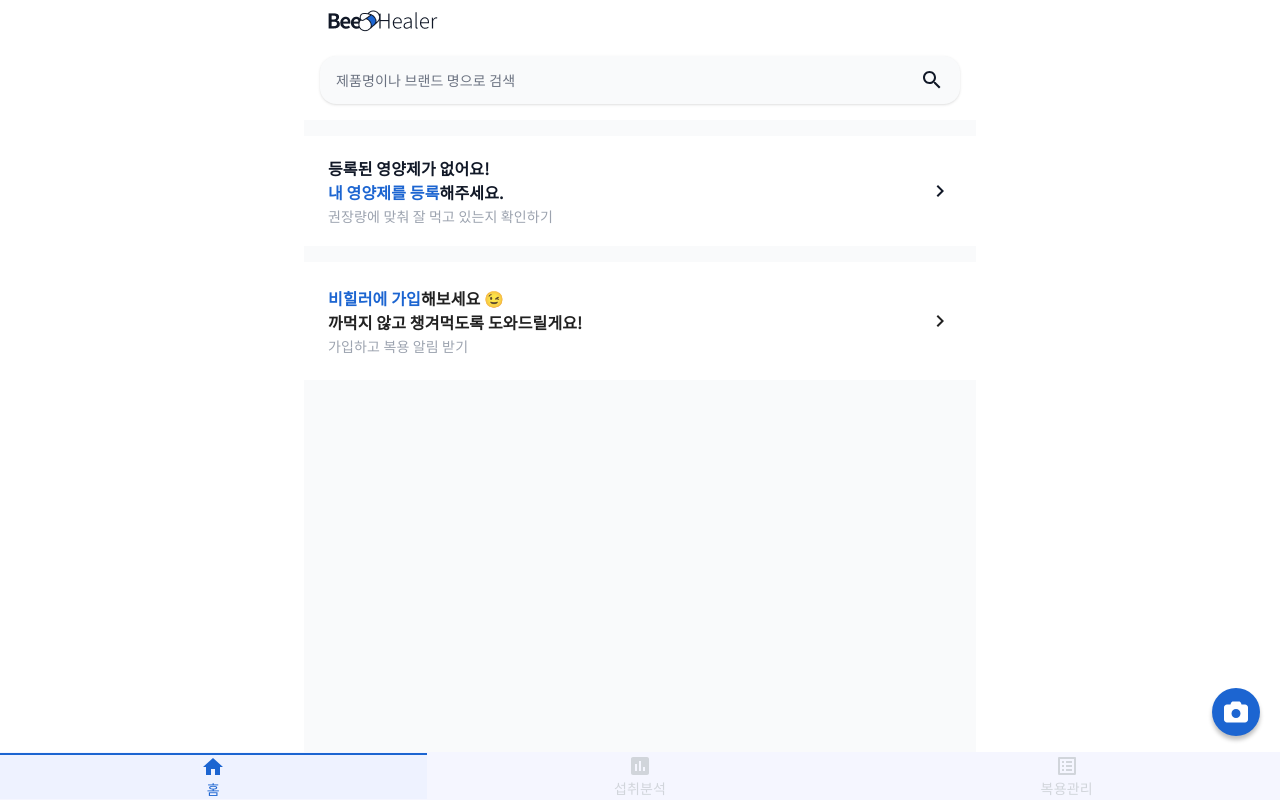
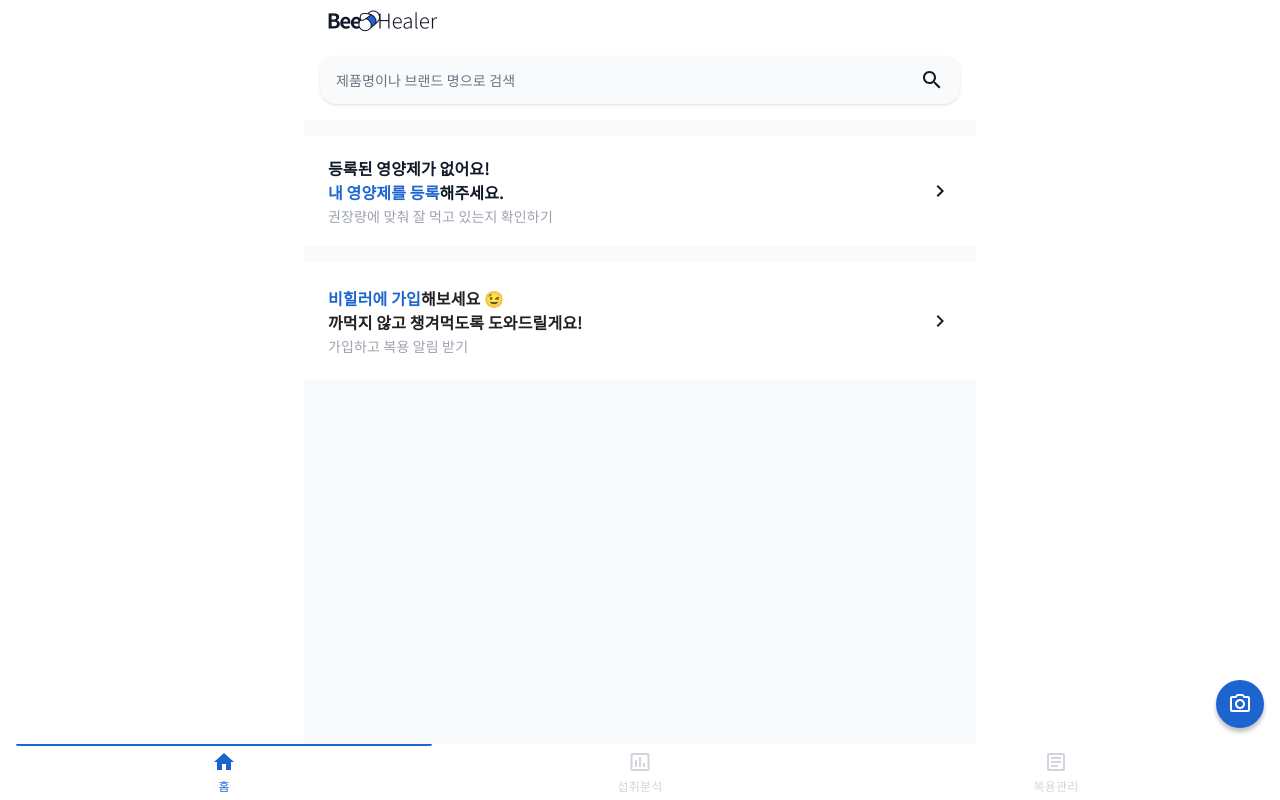
Before and after one commit to swm13-alchemy/alchemy_front_web, a Next.js app: page / in a window 1280 px wide. Built offline with nearby package versions, Linux system fonts and the light colour scheme.

Commit message:
[add][PILLUP-687] NavBar 수정

```diff
--- a/components/layout/BottomNavBar.tsx
+++ b/components/layout/BottomNavBar.tsx
@@ -2,82 +2,145 @@ import Link from 'next/link'
 import { NextRouter, useRouter } from 'next/router'
 import Home from '@mui/icons-material/Home'
 import GraphicEq from '@mui/icons-material/GraphicEq'
-import { useEffect, useState } from 'react'
+import React, { useEffect, useState } from 'react'
 import ListAlt from '@mui/icons-material/ListAlt'
 import PersonOutline from '@mui/icons-material/PersonOutline'
 import { useUserInformationStore } from '../../stores/store'
 import useUserId from '../../hooks/useUserId'
 import InsertChart from '@mui/icons-material/InsertChart'
 import InsertChartOutlined from '@mui/icons-material/InsertChartOutlined'
+import { BOTTOM_NAV_BAR_PADDING_TAILWINDCSS_VALUE } from '../../utils/constant/systemConstants'
+import Article from '@mui/icons-material/Article'
+import AccountBox from '@mui/icons-material/AccountBox'
+import ArticleOutlined from '@mui/icons-material/ArticleOutlined'
+import HomeOutlined from '@mui/icons-material/HomeOutlined'
+import AccountBoxOutlined from '@mui/icons-material/AccountBoxOutlined'
+import Person from '@mui/icons-material/Person'
 
 // const menuList = [
 //   { id: '1', name: 'HOME', icon: Home, path: '/' },
 //   { id: '2', name: 'Balance', icon: faChartBar, path: '/balance' },
 //   // { id: '3', name: '복용관리', icon: faCalendarCheck, path: '/intake-management' },
 // ]
+const iconSize = 'w-6 h-6'
+type MenuType = {
+  id: number
+  name: string
+  paths: string[]
+  activeIcon: JSX.Element
+  inActiveIcon: JSX.Element
+}
+const menuList: MenuType[] = [
+  {
+    id: 1,
+    name: '홈',
+    paths: ['/', '/search', '/pill-details', '/pillLense'],
+    activeIcon: <Home className={iconSize} />,
+    inActiveIcon: <HomeOutlined className={iconSize} />
+  },
+  {
+    id: 2,
+    name: '섭취분석',
+    paths: ['/balance'],
+    activeIcon: <InsertChart className={iconSize} />,
+    inActiveIcon: <InsertChartOutlined className={iconSize} />
+  },
+  {
+    id: 3,
+    name: '복용관리',
+    paths: ['/intake'],
+    activeIcon: <Article className={iconSize} />,
+    inActiveIcon: <ArticleOutlined className={iconSize} />
+  },
+  {
+    id: 4,
+    name: '마이페이지',
+    paths: ['/mypage', '/editMyPillList'],
+    activeIcon: <Person className={iconSize} />,
+    inActiveIcon: <PersonOutline className={iconSize} />
+  },
+]
 
 function BottomNavBar() {
   const router = useRouter()
   const userId = useUserId()
+  const [activeMenuId, setActiveMenuId] = useState<number>(1)
+
+  useEffect(() => {
+    menuList.forEach((menuInfo) => {
+      for (const path of menuInfo.paths) {
+        if (path === '/' && router.pathname !== '/') continue
+        if (router.pathname.includes(path)) {
+          setActiveMenuId(menuInfo.id)
+          break
+        }
+      }
+    })
+  }, [])
 
   return (
-    <nav className='h-12 flex items-center fixed bottom-0 left-0 right-0 bg-surface z-50'>
-      <Menu router={router} id={1} name='홈' paths={['/', '/search', '/pill-details']}>
-        <Home className='text-2xl' />
-      </Menu>
-      <Menu router={router} id={2} name='섭취분석' paths={['/balance']}>
-        {/*<GraphicEq className='text-2xl'/>*/}
-        <InsertChart className='text-2xl'/>
-        {/*<InsertChartOutlined className='text-2xl'/>*/}
-      </Menu>
-      <Menu router={router} id={3} name='복용관리' paths={['/intake']}>
-        <ListAlt className='text-2xl'/>
-      </Menu>
-      {userId &&
-        <Menu router={router} id={4} name='마이페이지' paths={['/mypage']}>
-          <PersonOutline className='text-2xl' />
-        </Menu>
-      }
+    <nav className={`bg-white rounded-t-lg px-4 py-1.5 drop-shadow-lg flex fixed bottom-0 left-0 right-0 z-50`}>
+      {menuList.map((menuInfo) => {
+        const isActive = menuInfo.id === activeMenuId
+        return (
+          (menuInfo.name !== '마이페이지' || userId) &&  // 마이페이지는 로그인 했을 때만 보임
+            <Menu
+              key={menuInfo.id}
+              id={menuInfo.id}
+              name={menuInfo.name}
+              paths={menuInfo.paths}
+              isActive={isActive}
+            >
+              {isActive ? menuInfo.activeIcon : menuInfo.inActiveIcon}
+            </Menu>
+        )
+      })}
+      {/*<Menu router={router} id={1} name='홈' paths={['/', '/search', '/pill-details', '/pillLense']}>*/}
+      {/*  <HomeOutlined className={iconSize} />*/}
+      {/*</Menu>*/}
+      {/*<Menu router={router} id={2} name='섭취분석' paths={['/balance']}>*/}
+      {/*  <InsertChartOutlined className={iconSize} />*/}
+      {/*</Menu>*/}
+      {/*<Menu router={router} id={3} name='복용관리' paths={['/intake']}>*/}
+      {/*  <ArticleOutlined className={iconSize} />*/}
+      {/*</Menu>*/}
+      {/*{userId &&*/}
+      {/*  <Menu router={router} id={4} name='마이페이지' paths={['/mypage', '/editMyPillList']}>*/}
+      {/*    <PersonOutline className={iconSize} />*/}
+      {/*  </Menu>*/}
+      {/*}*/}
     </nav>
   )
 }
 
 interface MenuProps {
-  children: any
-  router: NextRouter
+  children: React.ReactNode
   id: number
   name: string
   paths: string[]
+  isActive: boolean
 }
-function Menu({ children, router, id, name, paths }: MenuProps) {
+function Menu({ children, id, name, paths, isActive }: MenuProps) {
   // TODO: 추후 useMatch 쓰는 걸 고려해볼 예정
   // startsWith라는 함수도 있더라
-  const [isActive, setIsActive] = useState<boolean>(false)
-
-  useEffect(() => {
-    for (const path of paths) {
-      if (path === '/' && router.pathname !== '/') continue
-      if (router.pathname.includes(path)) {
-        setIsActive(true)
-        break
-      }
-    }
-  }, [])
 
   return (
     <Link key={id} href={paths[0]}>
-      <a className='grow w-full'>
+      <a className='grow w-full relative'>
+        {isActive &&
+          <div className='absolute left-0 right-0 -top-1.5 h-0.5 rounded-b-full bg-primary'></div>
+        }
         <div
           className={
-            'flex flex-col items-center justify-between' +
+            'w-full flex flex-col items-center space-y-1' +
             (isActive
-              ? ' text-primary bg-indigo-50 border-t-2 border-t-primary'
-              : ' text-gray-300 bg-surface border-none')
+              ? ' text-primary'
+              : ' text-gray-300')
           }
         >
           {children}
           {/*<p className={'text-sm' + (isActive ? ' text-primary' : ' hidden')}>{name}</p>*/}
-          <p className={'text-sm' + (isActive ? ' text-primary' : ' text-gray-300')}>{name}</p>
+          <p className={'text-xs' + (isActive ? ' text-primary' : ' text-gray-300')}>{name}</p>
         </div>
       </a>
     </Link>
--- a/components/layout/PillLenseFNB.tsx
+++ b/components/layout/PillLenseFNB.tsx
@@ -1,12 +1,13 @@
-import { FontAwesomeIcon } from '@fortawesome/react-fontawesome'
-import { faCamera } from '@fortawesome/free-solid-svg-icons'
 import Link from 'next/link'
+import CameraAltOutlined from '@mui/icons-material/CameraAltOutlined'
 
 const PillLenseFNB = () => {
   return (
-    <div className='fixed right-5 bottom-16 w-12 h-12 bg-[#1C65D1] z-60 rounded-full shadow-[0px_4px_4px_rgba(0,0,0,0.25)] cursor-pointer flex items-center justify-center'>
+    <div className='fixed right-4 bottom-[4.5rem] w-12 h-12 bg-primary z-60 rounded-full shadow-[0px_4px_4px_rgba(0,0,0,0.25)] cursor-pointer flex items-center justify-center'>
       <Link href='/pillLense'>
-        <FontAwesomeIcon className=' text-2xl text-white' icon={faCamera} />
+        <a className='flex items-center justify-center'>
+          <CameraAltOutlined className='text-2xl text-white' />
+        </a>
       </Link>
     </div>
   )
--- a/pages/mypage/index.tsx
+++ b/pages/mypage/index.tsx
@@ -49,7 +49,7 @@ const MyPage = () => {
 
   // 로그인이 안되어 있는 경우 redirect
   useEffect(() => {
-    if (userId && oauthId) {
+    if (!userId && !oauthId) {
       router.push('/')
     }
   }, [userId, oauthId])
--- a/pages/register/index.tsx
+++ b/pages/register/index.tsx
@@ -1,10 +1,10 @@
 import { ClientSafeProvider, getProviders, LiteralUnion, signIn } from 'next-auth/react'
 import { BuiltInProviderType } from 'next-auth/providers'
-import { useRouter } from 'next/router'
 import { useUserInformationStore } from '../../stores/store'
 import Image from 'next/image'
 import googleLogo from '../../public/asset/loginBtn/googleLogo.png'
 import kakaoLogo from '../../public/asset/loginBtn/kakaoLogo.png'
+import { useEffect } from 'react'
 
 interface Props {
   providers: Record<LiteralUnion<BuiltInProviderType, string>, ClientSafeProvider> | null
@@ -14,10 +14,11 @@ const RegisterPage = ({ providers }: Props) => {
   const { userId, oauthId } = useUserInformationStore()
 
   // 이미 로그인을 한 사람의 경우 Redirect
-  if (userId || oauthId) {
-    const router = useRouter()
-    router.push('/')
-  }
+  useEffect(() => {
+    if (userId && oauthId) {
+      window.location.replace('/')
+    }
+  }, [userId, oauthId])
 
   return (
     <div className='bg-gray-50 h-screen px-8 py-28 text-gray-900'>
--- a/utils/constant/systemConstants.ts
+++ b/utils/constant/systemConstants.ts
@@ -1 +1 @@
-export const BOTTOM_NAV_BAR_PADDING_TAILWINDCSS_VALUE = '12'
+export const BOTTOM_NAV_BAR_PADDING_TAILWINDCSS_VALUE = '14'
```
